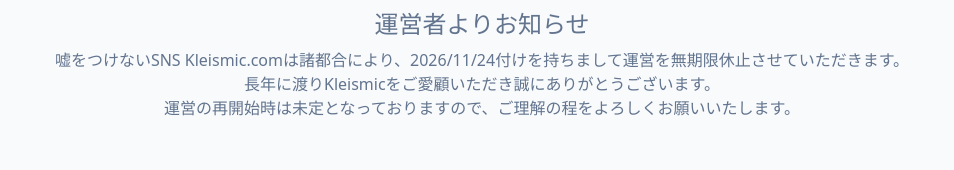
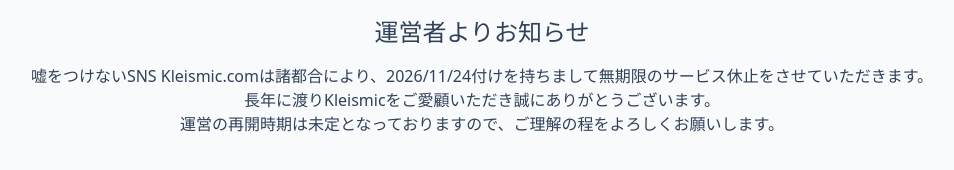
Before and after one commit to arusyukuhai/kleismic-wearestopping, a plain HTML site: page index.html in a window 1280 px wide. Shown: the whole page, without its empty margins (158-1112 px from the left). Drawn offline with nearby package versions, Linux system fonts and the light colour scheme.

Commit message:
Update index.html

```diff
--- a/index.html
+++ b/index.html
@@ -7,11 +7,11 @@
   <script src="https://cdn.jsdelivr.net/npm/@tailwindcss/browser@4"></script>
 </head>
 <body class="bg-slate-50">
-    <center class="text-slate-500">
-        <h1 class="text-2xl my-2">運営者よりお知らせ</h1>
-        嘘をつけないSNS Kleismic.comは諸都合により、2026/11/24付けを持ちまして運営を無期限休止させていただきます。<br/>
+    <center class="text-slate-700">
+        <h1 class="text-2xl my-4">運営者よりお知らせ</h1>
+        嘘をつけないSNS Kleismic.comは諸都合により、2026/11/24付けを持ちまして無期限のサービス休止をさせていただきます。<br/>
         長年に渡りKleismicをご愛顧いただき誠にありがとうございます。<br/>
-        運営の再開始時は未定となっておりますので、ご理解の程をよろしくお願いいたします。
+        運営の再開時期は未定となっておりますので、ご理解の程をよろしくお願いします。
     </center>
 </body>
 </html>
```
